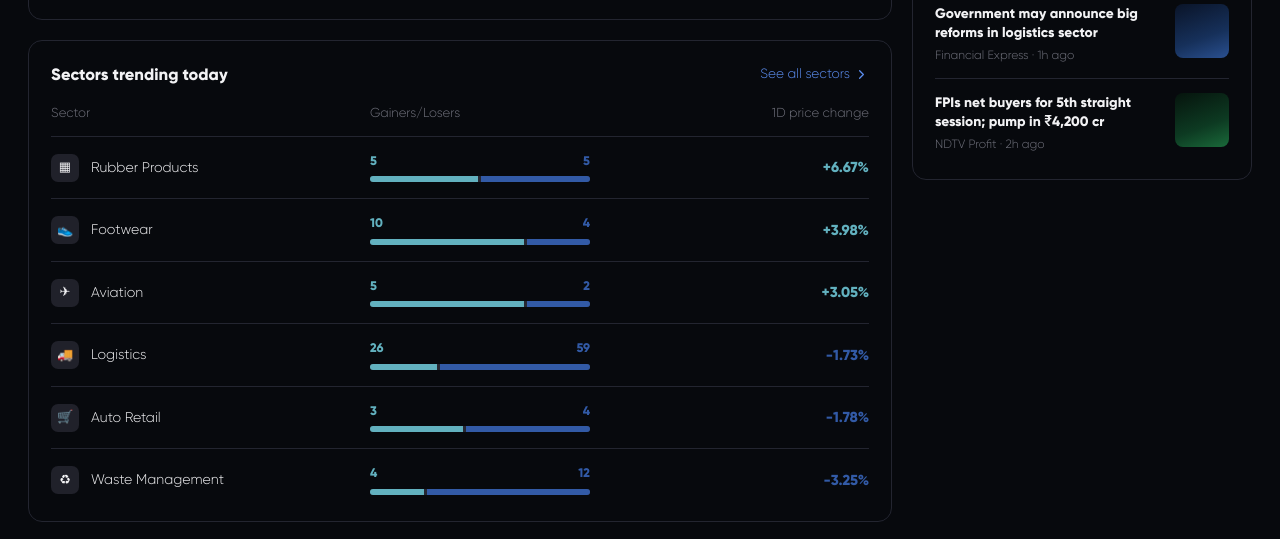
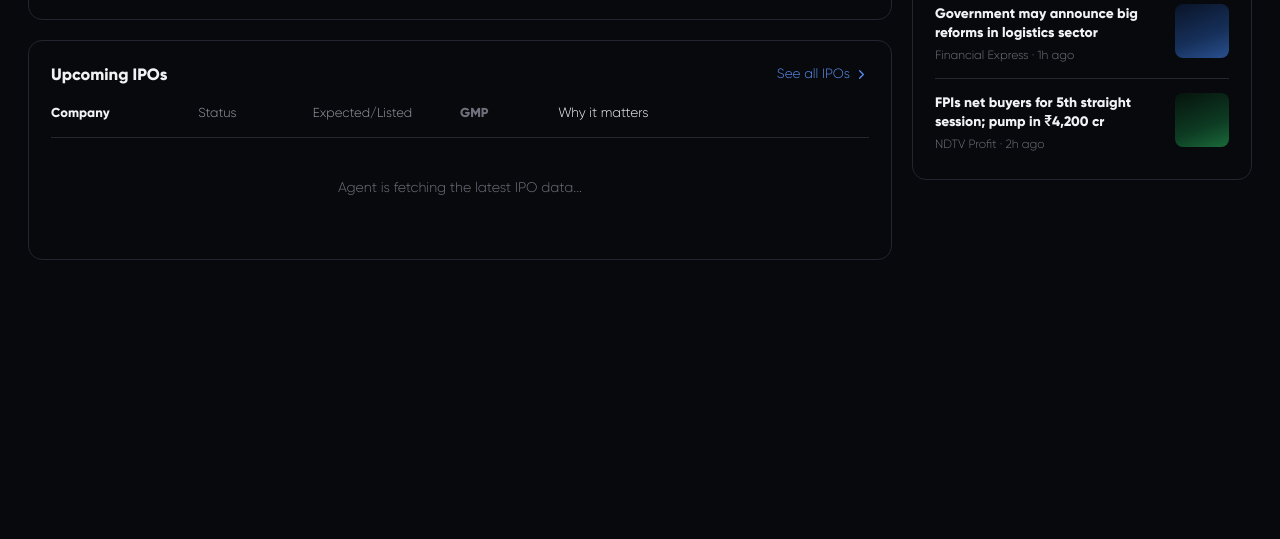
Before and after one commit to SaketSinha2005/PaperBull, a plain HTML site: page frontend/dashboard/index.html in a window 1280 px wide. Shown: the part 839-1378 px from the top of the page. After the commit the page ends 1119 px from the top, so only its background shows below. Drawn offline with Linux system fonts and the light colour scheme; no server answers.

Commit message:
Add dashboard css for the ipo section

```diff
--- a/frontend/dashboard/dashboard.css
+++ b/frontend/dashboard/dashboard.css
@@ -2028,3 +2028,47 @@ box-shadow:none; }
   flex: 0 0 100px;
   text-align: right;
 }
+
+/* ─────────────────────────  IPO Table  ───────────────────────── */
+.ipo-table {
+  width: 100%;
+  font-size: 14px;
+  table-layout: fixed;
+}
+
+.ipo-table thead th {
+  text-align: left;
+  font-size: 13px;
+  font-weight: 500;
+  color: var(--text-muted);
+  padding: 0 0 14px 0;
+  border-bottom: 1px solid var(--border-soft);
+}
+
+.ipo-table tbody td {
+  padding: 16px 0;
+  border-bottom: 1px solid var(--border-soft);
+  vertical-align: middle;
+}
+
+.ipo-table tbody tr:last-child td {
+  border-bottom: none;
+  padding-bottom: 4px;
+}
+
+/* Column Widths & Typography */
+.ipo-table .col-ipo-company { font-weight: 700; color: var(--text-primary); width: 18%; }
+.ipo-table .col-ipo-status { color: var(--text-secondary); width: 14%; }
+.ipo-table .col-ipo-date { color: var(--text-secondary); width: 18%; }
+.ipo-table .col-ipo-gmp { font-weight: 700; width: 12%; }
+.ipo-table .col-ipo-insight { color: var(--text-primary); width: 38%; font-size: 13.5px; line-height: 1.4; }
+
+/* Status Badges (Optional nice touch for 'Listed' vs 'Upcoming') */
+.status-badge {
+  padding: 4px 10px;
+  border-radius: 6px;
+  font-size: 12px;
+  font-weight: 600;
+}
+.status-upcoming { background: rgba(91, 141, 239, 0.12); color: var(--blue); }
+.status-listed { background: var(--green-bg); color: var(--green); }
--- a/frontend/dashboard/index.html
+++ b/frontend/dashboard/index.html
@@ -169,65 +169,25 @@
 
       <section class="card">
         <div class="card-header">
-          <h2>Sectors trending today</h2>
-          <a href="#" class="link-arrow">See all sectors <svg viewBox="0 0 24 24" fill="none"><path d="M9 6l6 6-6 6" stroke="currentColor" stroke-width="2" stroke-linecap="round" stroke-linejoin="round"/></svg></a>
+          <h2>Upcoming IPOs</h2>
+          <a href="#" class="link-arrow">See all IPOs <svg viewBox="0 0 24 24" fill="none"><path d="M9 6l6 6-6 6" stroke="currentColor" stroke-width="2" stroke-linecap="round" stroke-linejoin="round"/></svg></a>
         </div>
-        <table class="sectors-table">
+
+        <table class="ipo-table">
           <thead>
             <tr>
-              <th class="col-sector">Sector</th>
-              <th class="col-gl">Gainers/Losers</th>
-              <th class="col-change">1D price change</th>
+              <th class="col-ipo-company">Company</th>
+              <th class="col-ipo-status">Status</th>
+              <th class="col-ipo-date">Expected/Listed</th>
+              <th class="col-ipo-gmp">GMP</th>
+              <th class="col-ipo-insight">Why it matters</th>
             </tr>
           </thead>
-          <tbody>
+          <tbody id="ipo-table-body">
             <tr>
-              <td class="col-sector"><div class="sector-name"><span class="sector-icon">▦</span>Rubber Products</div></td>
-              <td class="col-gl">
-                <div class="gl-numbers"><span class="gl-up">5</span><span class="gl-down">5</span></div>
-                <div class="gl-bar"><div class="gl-bar-up" style="width: 50%"></div><div class="gl-bar-down" style="width: 50%"></div></div>
+              <td colspan="5" style="text-align: center; color: var(--text-muted); padding: 40px 0;">
+                Agent is fetching the latest IPO data...
               </td>
-              <td class="col-change up">+6.67%</td>
-            </tr>
-            <tr>
-              <td class="col-sector"><div class="sector-name"><span class="sector-icon">👟</span>Footwear</div></td>
-              <td class="col-gl">
-                <div class="gl-numbers"><span class="gl-up">10</span><span class="gl-down">4</span></div>
-                <div class="gl-bar"><div class="gl-bar-up" style="width: 71%"></div><div class="gl-bar-down" style="width: 29%"></div></div>
-              </td>
-              <td class="col-change up">+3.98%</td>
-            </tr>
-            <tr>
-              <td class="col-sector"><div class="sector-name"><span class="sector-icon">✈</span>Aviation</div></td>
-              <td class="col-gl">
-                <div class="gl-numbers"><span class="gl-up">5</span><span class="gl-down">2</span></div>
-                <div class="gl-bar"><div class="gl-bar-up" style="width: 71%"></div><div class="gl-bar-down" style="width: 29%"></div></div>
-              </td>
-              <td class="col-change up">+3.05%</td>
-            </tr>
-            <tr>
-              <td class="col-sector"><div class="sector-name"><span class="sector-icon">🚚</span>Logistics</div></td>
-              <td class="col-gl">
-                <div class="gl-numbers"><span class="gl-up">26</span><span class="gl-down">59</span></div>
-                <div class="gl-bar"><div class="gl-bar-up" style="width: 31%"></div><div class="gl-bar-down" style="width: 69%"></div></div>
-              </td>
-              <td class="col-change down">-1.73%</td>
-            </tr>
-            <tr>
-              <td class="col-sector"><div class="sector-name"><span class="sector-icon">🛒</span>Auto Retail</div></td>
-              <td class="col-gl">
-                <div class="gl-numbers"><span class="gl-up">3</span><span class="gl-down">4</span></div>
-                <div class="gl-bar"><div class="gl-bar-up" style="width: 43%"></div><div class="gl-bar-down" style="width: 57%"></div></div>
-              </td>
-              <td class="col-change down">-1.78%</td>
-            </tr>
-            <tr>
-              <td class="col-sector"><div class="sector-name"><span class="sector-icon">♻</span>Waste Management</div></td>
-              <td class="col-gl">
-                <div class="gl-numbers"><span class="gl-up">4</span><span class="gl-down">12</span></div>
-                <div class="gl-bar"><div class="gl-bar-up" style="width: 25%"></div><div class="gl-bar-down" style="width: 75%"></div></div>
-              </td>
-              <td class="col-change down">-3.25%</td>
             </tr>
           </tbody>
         </table>
```
